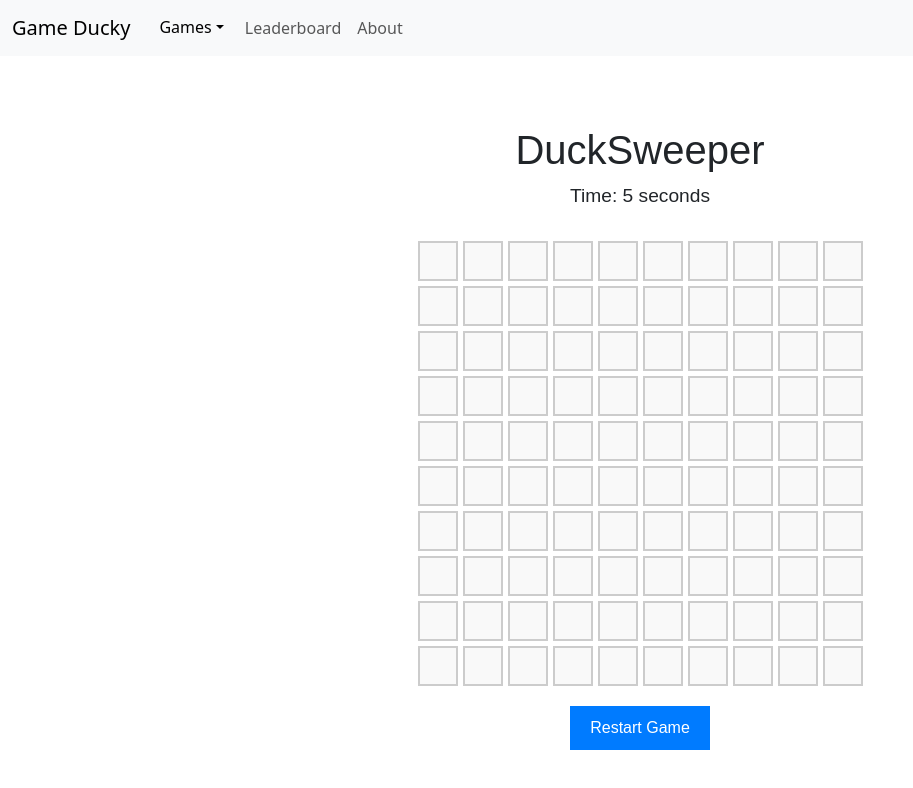
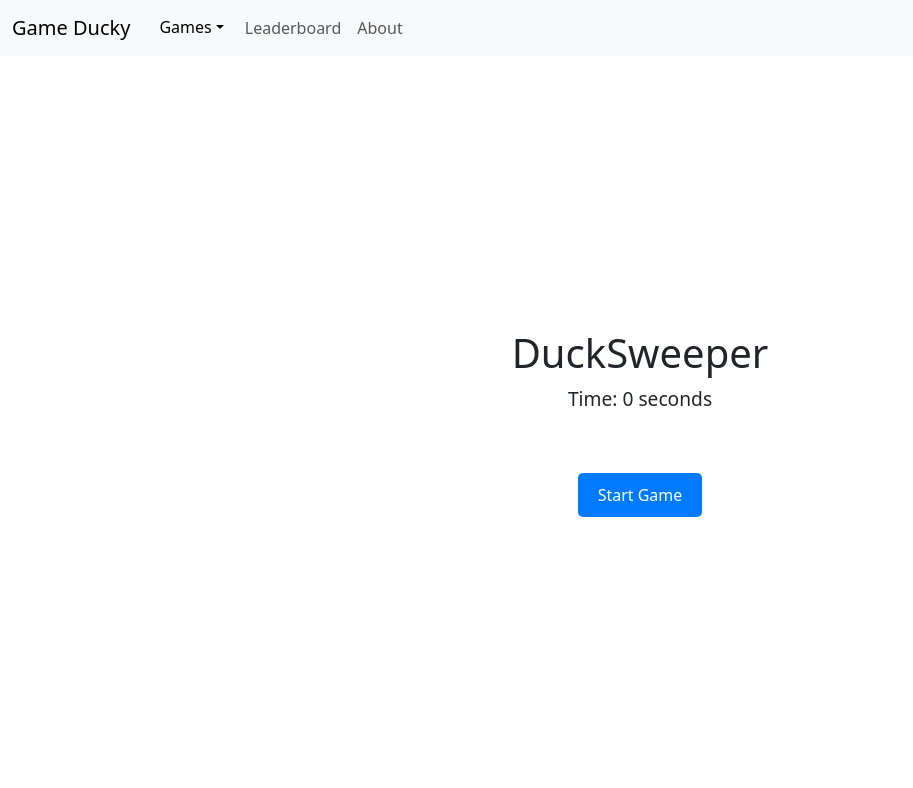
Before and after one commit to agarish25/CS-Topics-Sem-1-Project, a React (Create React App) app in the folder my-app/: page /ducksweeperpage in a window 1280 px wide. Shown: the top 788 px of the page, without its empty margins (0-913 px from the left). Built offline with nearby package versions, Linux system fonts and the light colour scheme.

Commit message:
minesweeper - matthew

```diff
--- a/my-app/src/MineSweeper/MineSweeper.css
+++ b/my-app/src/MineSweeper/MineSweeper.css
@@ -2,8 +2,28 @@
   display: flex;
   flex-direction: column;
   align-items: center;
-  font-family: Arial, sans-serif;
-  margin-top: 20px;
+  justify-content: center;
+  min-height: 100vh;
+}
+
+.minesweeper-container button {
+  margin: 10px;
+  padding: 10px 20px;
+  font-size: 16px;
+  border: none;
+  border-radius: 5px;
+  cursor: pointer;
+  background-color: #007bff;
+  color: white;
+  transition: background-color 0.3s ease;
+}
+
+.minesweeper-container button:hover {
+  background-color: #0056b3;
+}
+
+.minesweeper-container button:active {
+  background-color: #003f7f;
 }
 
 h1 {
--- a/my-app/src/MineSweeper/MineSweeper.js
+++ b/my-app/src/MineSweeper/MineSweeper.js
@@ -6,6 +6,7 @@ const DuckMinesweeper = () => {
   const cols = 10;
   const numDucks = 10;
   const [grid, setGrid] = useState([]);
+  const [gameStarted, setGameStarted] = useState(false);
   const [gameOver, setGameOver] = useState(false);
   const [time, setTime] = useState(0);
   const [flags, setFlags] = useState(0);
@@ -13,24 +14,20 @@ const DuckMinesweeper = () => {
   const [intervalId, setIntervalId] = useState(null);
 
   useEffect(() => {
-    initGame();
-  }, []);
-
-  useEffect(() => {
-    if (!gameOver) {
+    if (gameStarted && !gameOver) {
       const timer = setInterval(() => setTime((prevTime) => prevTime + 1), 1000);
       setIntervalId(timer);
     }
     return () => clearInterval(intervalId);
-  }, [gameOver]);
+  }, [gameStarted, gameOver]);
 
   const initGame = () => {
     setTime(0);
     setGameOver(false);
     setFlags(0);
     setRevealedCells(0);
+    setGameStarted(true);
 
-    // Generate initial grid
     const newGrid = Array.from({ length: rows }, () =>
       Array.from({ length: cols }, () => ({
         revealed: false,
@@ -40,7 +37,6 @@ const DuckMinesweeper = () => {
       }))
     );
 
-    // Place ducks
     let placedDucks = 0;
     while (placedDucks < numDucks) {
       const row = Math.floor(Math.random() * rows);
@@ -49,7 +45,6 @@ const DuckMinesweeper = () => {
         newGrid[row][col].isDuck = true;
         placedDucks++;
 
-        // Update neighbor counts
         for (let r = row - 1; r <= row + 1; r++) {
           for (let c = col - 1; c <= col + 1; c++) {
             if (r >= 0 && r < rows && c >= 0 && c < cols) {
@@ -60,6 +55,11 @@ const DuckMinesweeper = () => {
       }
     }
     setGrid(newGrid);
+  };
+
+  const startNewGame = () => {
+    setGameStarted(false);
+    initGame();
   };
 
   const revealCell = (row, col) => {
@@ -149,7 +149,8 @@ const DuckMinesweeper = () => {
           ))
         )}
       </div>
-      <button onClick={initGame}>Restart Game</button>
+      {!gameStarted && <button onClick={initGame}>Start Game</button>}
+      {gameStarted && <button onClick={startNewGame}>Restart Game</button>}
     </div>
   );
 };
```
